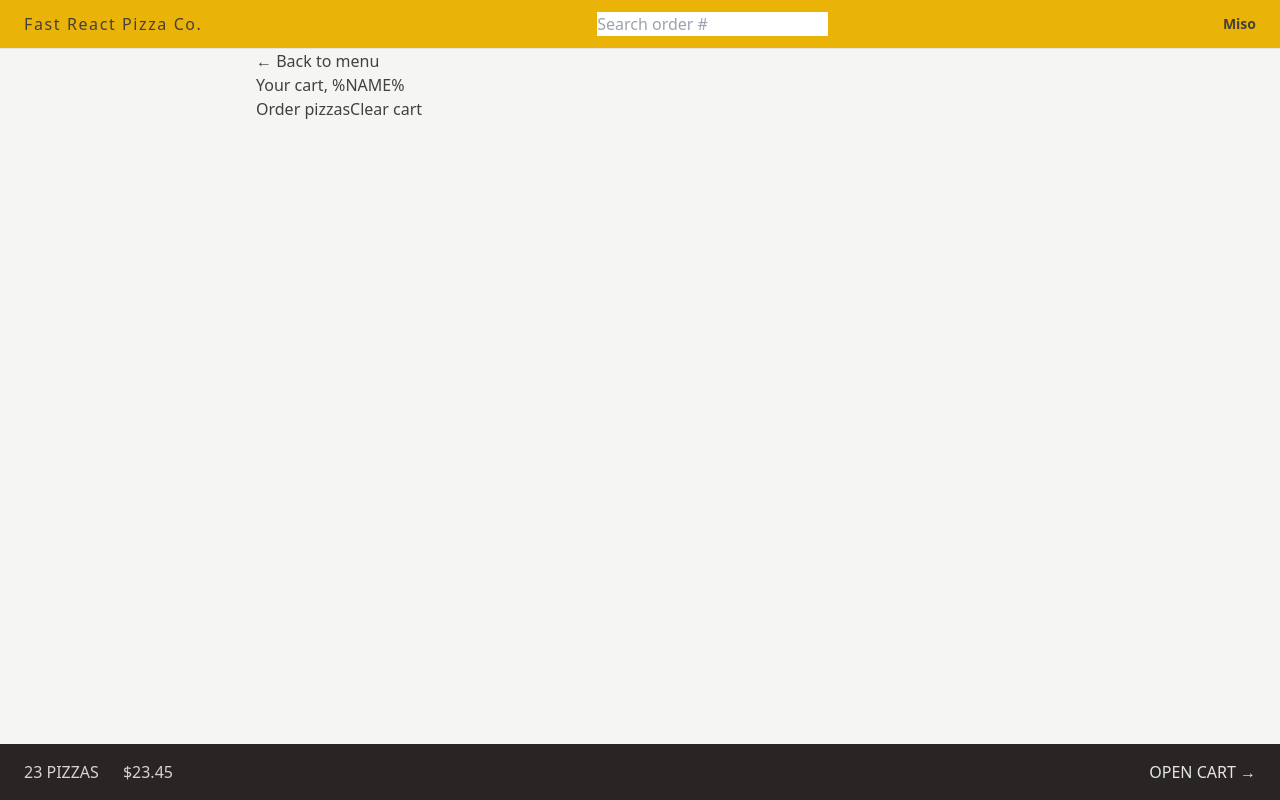
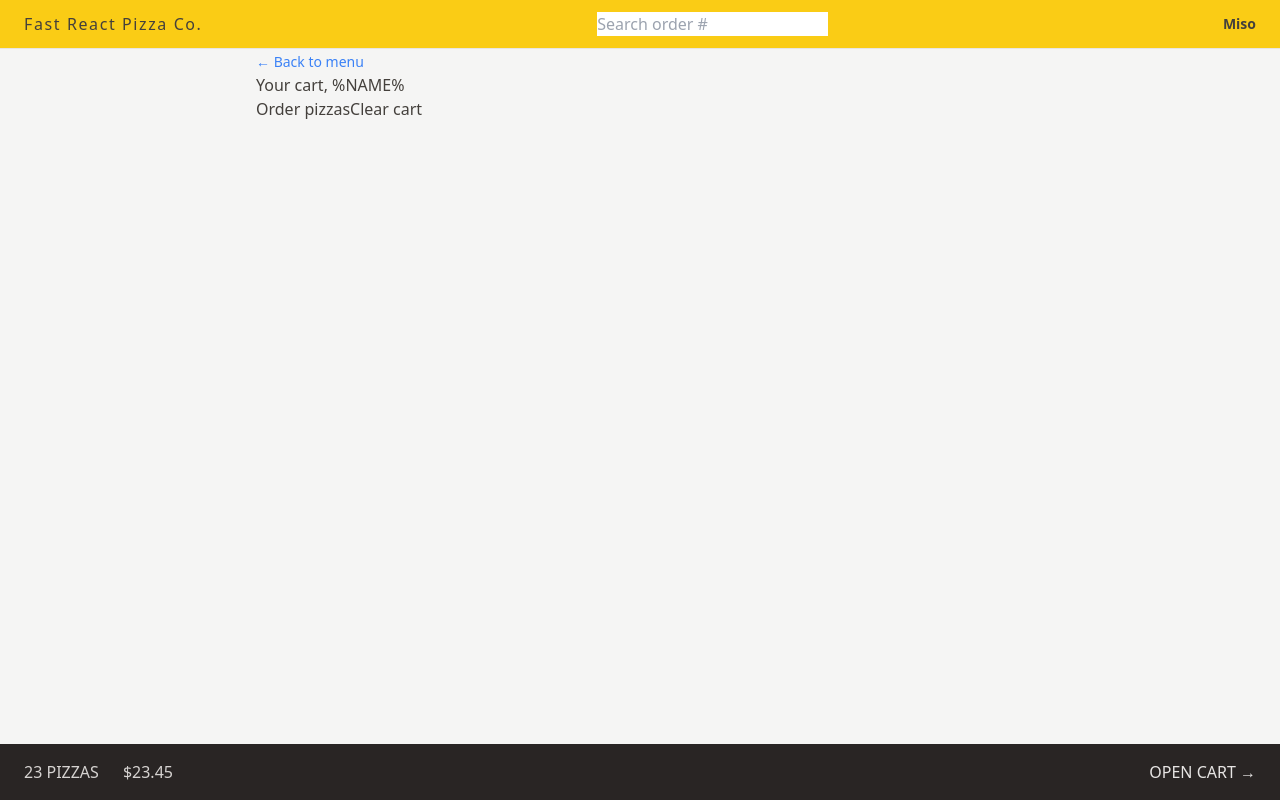
Before and after one commit to milunradonjic/react-fast-pizza, a React (Vite) app: page /cart in a window 1280 px wide. Built offline with nearby package versions, Linux system fonts and the light colour scheme.

Commit message:
style button

```diff
--- a/src/features/cart/Cart.jsx
+++ b/src/features/cart/Cart.jsx
@@ -29,7 +29,12 @@
 
   return (
     <div>
-      <Link to="/menu">&larr; Back to menu</Link>
+      <Link
+        to="/menu"
+        className="text-sm text-blue-500 hover:text-blue-600 hover:underline"
+      >
+        &larr; Back to menu
+      </Link>
 
       <h2>Your cart, %NAME%</h2>
 
--- a/src/features/order/CreateOrder.jsx
+++ b/src/features/order/CreateOrder.jsx
@@ -77,7 +77,10 @@
 
         <div>
           <input type="hidden" name="cart" value={JSON.stringify(cart)} />
-          <button disabled={isSubmitting}>
+          <button
+            disabled={isSubmitting}
+            className="inline-block rounded-full bg-yellow-400 px-4 py-3 font-semibold uppercase tracking-wide text-stone-800 transition-colors duration-300 hover:bg-yellow-300 focus:bg-yellow-300 focus:outline-none focus:ring focus:ring-yellow-300 focus:ring-offset-2 disabled:cursor-not-allowed"
+          >
             {isSubmitting ? "Placing order..." : "Order now"}
           </button>
         </div>
--- a/src/ui/Header.jsx
+++ b/src/ui/Header.jsx
@@ -4,7 +4,7 @@
 
 export default function Header() {
   return (
-    <div className="uppercass flex items-center justify-between border-b border-stone-200 bg-yellow-500 px-4 py-3 sm:px-6">
+    <div className="uppercass flex items-center justify-between border-b border-stone-200 bg-yellow-400 px-4 py-3 sm:px-6">
       <Link to="/" className="tracking-widest">
         Fast React Pizza Co.
       </Link>
--- a/src/ui/Home.jsx
+++ b/src/ui/Home.jsx
@@ -6,7 +6,7 @@
       <h1 className="mb-8 text-xl font-semibold text-stone-700 md:text-3xl">
         The best pizza.
         <br />
-        <span className="text-yellow-500">
+        <span className="text-yellow-400">
           Straight out of the oven, straight to you.
         </span>
       </h1>
```
